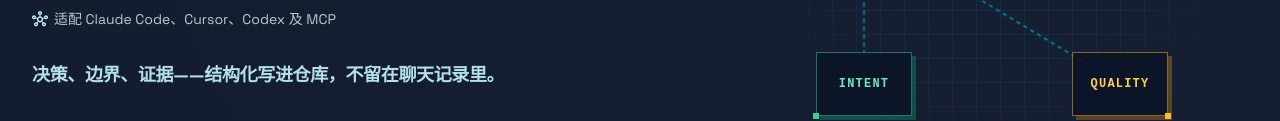
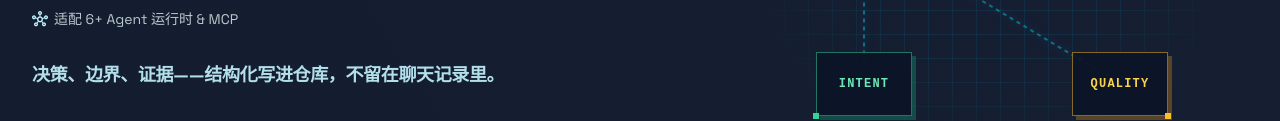
Before and after one commit to kenon-ai/kenon-landing, a website: page index.html in a window 1280 px wide. Shown: the part 515-636 px from the top of the page. Drawn offline with nearby package versions, Linux system fonts and the light colour scheme; a web font is replaced by a local one.

Commit message:
fix: use generic runtime count instead of brand names in hero tags

```diff
--- a/index.html
+++ b/index.html
@@ -170,7 +170,7 @@
     <span class="inline-flex items-center gap-1.5 text-on-surface-variant text-sm"><span class="material-symbols-outlined text-primary text-[16px]">block</span> <span class="lang-en">Zero dependencies</span><span class="lang-zh">零外部依赖</span></span>
     <span class="inline-flex items-center gap-1.5 text-on-surface-variant text-sm"><span class="material-symbols-outlined text-primary text-[16px]">psychology_alt</span> <span class="lang-en">Zero LLM main chain</span><span class="lang-zh">主链零 LLM</span></span>
     <span class="inline-flex items-center gap-1.5 text-on-surface-variant text-sm"><span class="material-symbols-outlined text-primary text-[16px]">smart_toy</span> <span class="lang-en">Agent-first</span><span class="lang-zh">Agent-first</span></span>
-    <span class="inline-flex items-center gap-1.5 text-on-surface-variant text-sm"><span class="material-symbols-outlined text-primary text-[16px]">hub</span> <span class="lang-en">Claude Code, Cursor, Codex & MCP</span><span class="lang-zh">适配 Claude Code、Cursor、Codex 及 MCP</span></span>
+    <span class="inline-flex items-center gap-1.5 text-on-surface-variant text-sm"><span class="material-symbols-outlined text-primary text-[16px]">hub</span> <span class="lang-en">6+ agent runtimes & MCP</span><span class="lang-zh">适配 6+ Agent 运行时 & MCP</span></span>
 </div>
 <p class="text-lg text-primary/90 font-headline font-bold mt-2">
     <span class="lang-en">Decisions, boundaries, evidence &mdash; structured into the repo, not left in chat.</span><span class="lang-zh">决策、边界、证据——结构化写进仓库，不留在聊天记录里。</span>
```
